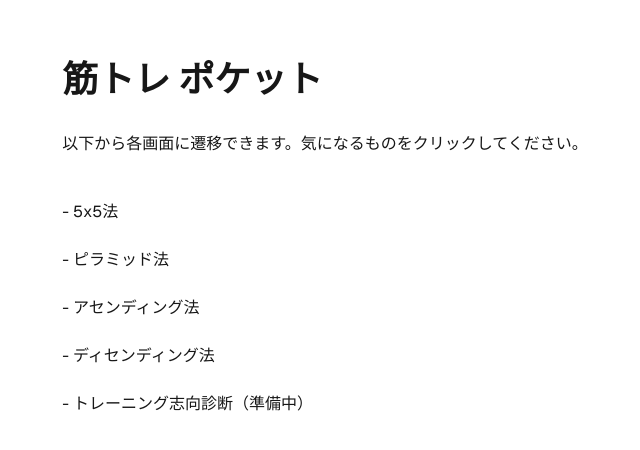
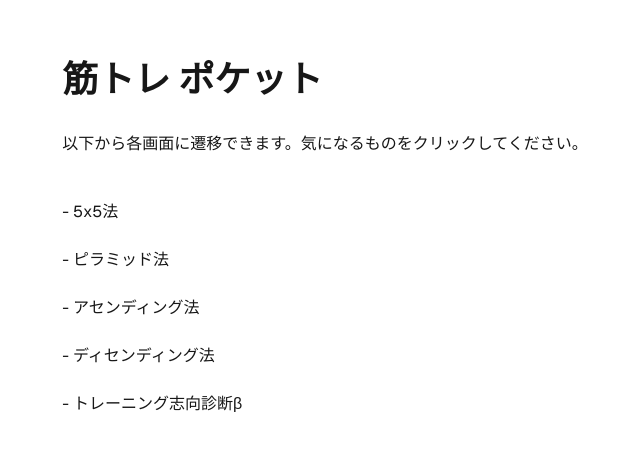
Before and after one commit to y-soliloquy/kintore-pocket-frontend, a Next.js app: page / in a window 1280 px wide. Shown: the part 156-606 px from the top of the page, without its empty margins (315-955 px from the left). Built offline with nearby package versions, Linux system fonts and the light colour scheme.

Commit message:
リンク追加

```diff
--- a/src/app/page.tsx
+++ b/src/app/page.tsx
@@ -24,7 +24,7 @@ export default function Home() {
             <Link href="/descending">- ディセンディング法</Link>
           </h2>
           <h2 className="py-3">
-            <Link href="#">- トレーニング志向診断（準備中）</Link>
+            <Link href="/diagnosis">- トレーニング志向診断β</Link>
           </h2>
         </div>
       </main>
```
